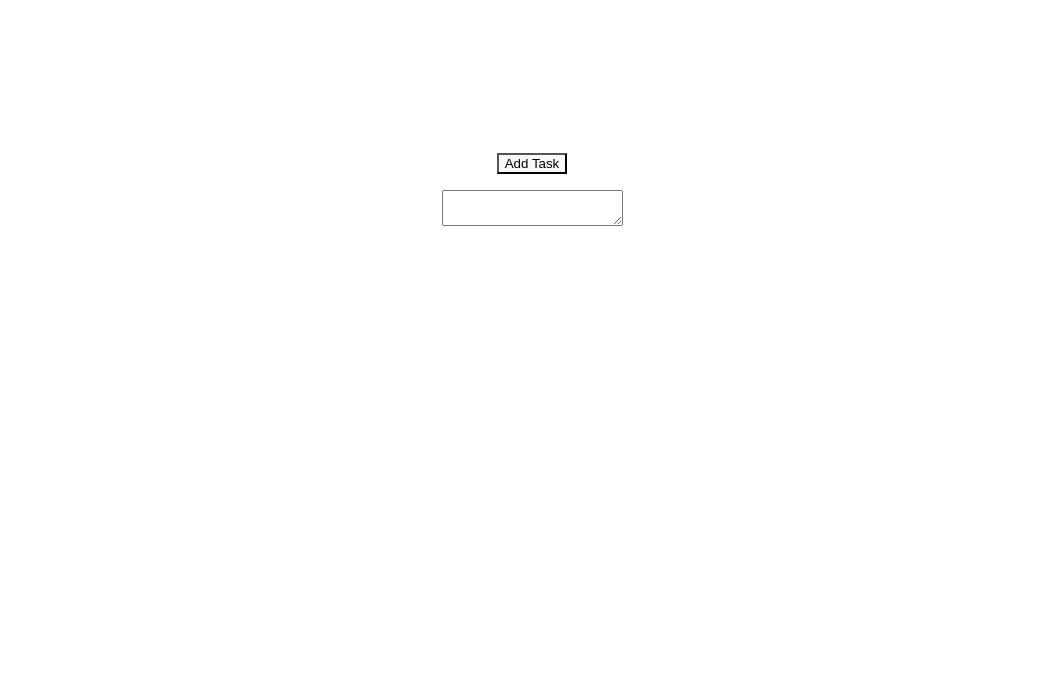
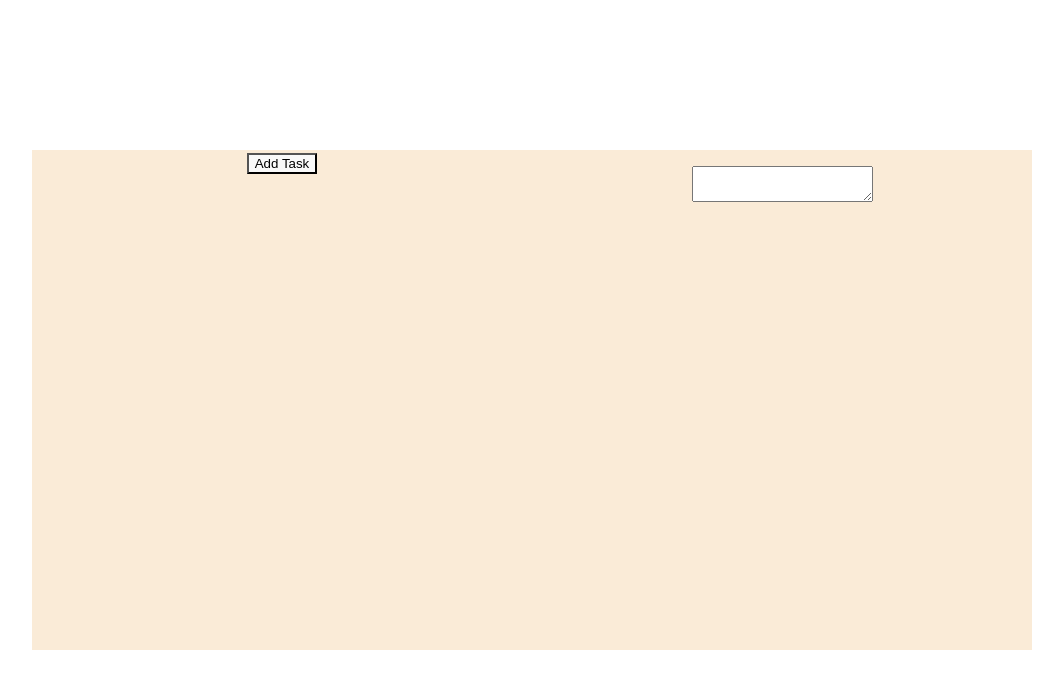
Before and after one commit to ArtemSyulatov/Infinite-Todo, a React (Vite) app in the folder Todo react+mobx/: page / in a window 1280 px wide. Shown: the top 688 px of the page, without its empty margins (108-1171 px from the left). Built offline with nearby package versions, Linux system fonts and the light colour scheme.

Commit message:
add min css

```diff
--- a/Todo react+mobx/src/App.css
+++ b/Todo react+mobx/src/App.css
@@ -7,8 +7,17 @@
 .main {
   width: 500px;
   height: 500px;
+  background-color: antiquewhite;
 }
 .Tasks {
   display: flex;
   flex-direction: column;
 }
+.App{
+  display: flex;
+}
+.tasktext{
+  background-color: antiquewhite;
+  width: 500px;
+  height: 500px;
+}
--- a/Todo react+mobx/src/App.jsx
+++ b/Todo react+mobx/src/App.jsx
@@ -9,6 +9,7 @@ const App = observer(() => {
   const { todo } = useStore();
   const [text, setText] = useState("");
   return (
+    <div className="App">
     <div className="main">
       <button
         className="addTaskBtn"
@@ -24,7 +25,8 @@ const App = observer(() => {
           return <Todo key={task.id} task={task} text={text} />;
         })}
       </div>
-      <div className='tasktext'>
+    </div>
+    <div className='tasktext'>
         <TaskText task />
       </div>
     </div>
```
